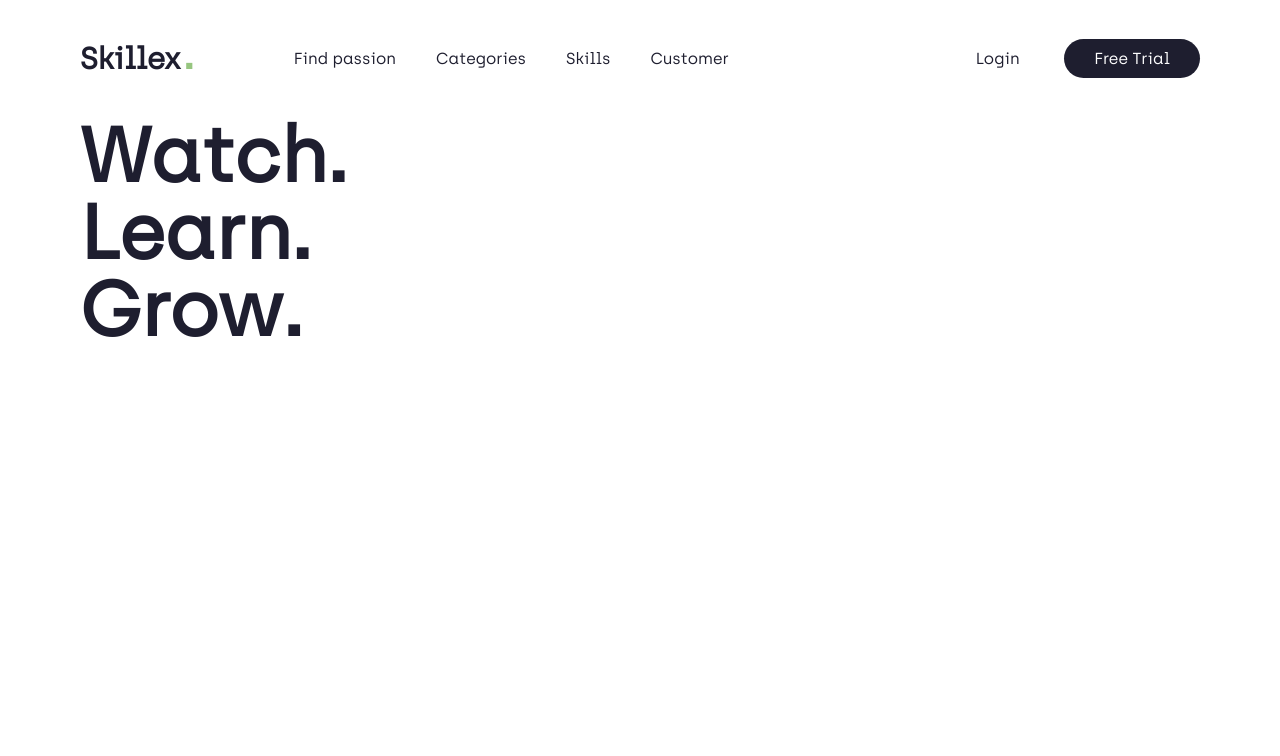
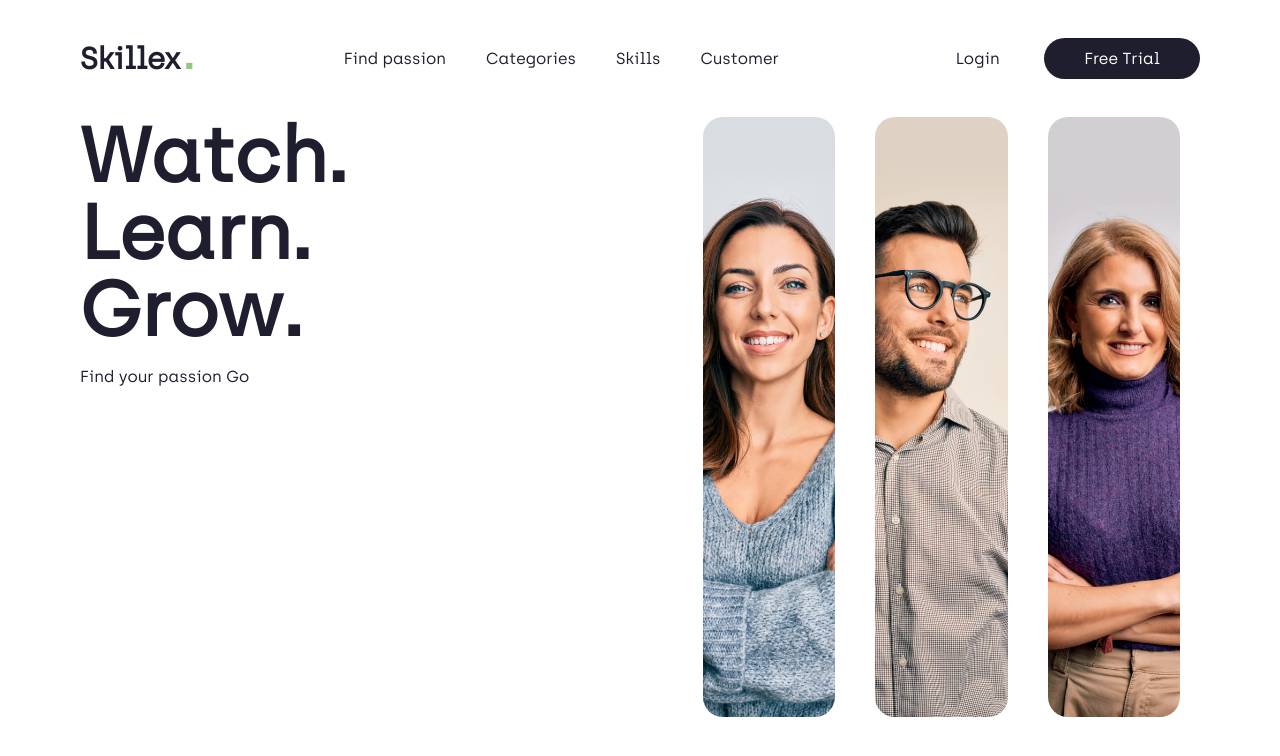
Before and after one commit to julienherou/homepage-skillex-with-sass, a website: page index.html in a window 1280 px wide. Drawn offline with Linux system fonts and the light colour scheme.

Commit message:
images pour hero ok

```diff
--- a/index.html
+++ b/index.html
@@ -16,11 +16,11 @@
             <div class="left">
                 <div class="logo">Skillex<span class="dot">.</span></div>
                 <nav class="nav">
-                    <ul>
-                        <li><a href="#" class="link">Find passion</a></li>
-                        <li><a href="#" class="link">Categories</a></li>
-                        <li><a href="#" class="link">Skills</a></li>
-                        <li><a href="#" class="link">Customer</a></li>
+                    <ul class="menu">
+                        <li class="menu__nav"><a href="#" class="link">Find passion</a></li>
+                        <li class="menu__nav"><a href="#" class="link">Categories</a></li>
+                        <li class="menu__nav"><a href="#" class="link">Skills</a></li>
+                        <li class="menu__nav"><a href="#" class="link">Customer</a></li>
                     </ul>
                 </nav>
             </div>
@@ -32,13 +32,45 @@
             </div>
 
         </header>
+        <main class="homepage">
+            <div class="homepage__hero">
+                <div class="left">
+                    <h1 class="heading">
+                        Watch<span class="dot">.</span><br>
+                        Learn<span class="dot">.</span><br>
+                        Grow<span class="dot">.</span>
+                    </h1>
+                    <form>
+                        <input type="text" class="cta__passion">Find your passion</input>
+                        <a href="#" class="cta__go">Go</a>
+                    </form>
+                </div>
+                <div class="right">
+                    <div class="person">
+                        <div class="person__image">
+                            <div class="image">
+                                <img src="public/img/hero_person-1.jpg" alt="Image of person">
+                            </div>
+                        </div>
+                        <div class="person__image">
+                            <div class="image">
+                                <img src="public/img/hero_person-2.jpg" alt="Image of person">
+                            </div>
+                        </div>
+                        <div class="person__image">
+                            <div class="image">
+                                <img src="public/img/hero_person-3.jpg" alt="Image of person">
+                            </div>
+                        </div>
+                    </div>
+                </div>
+            </div>
 
 
-        <h1>
-            Watch<span class="dot">.</span><br>
-            Learn<span class="dot">.</span><br>
-            Grow<span class="dot">.</span>
-        </h1>
+        </main>
+
+
+
 
     </div>
 
--- a/sass/4-layout/_container.scss
+++ b/sass/4-layout/_container.scss
@@ -1,5 +1,5 @@
 .container{
-    max-width: 140rem;
+    max-width: 145rem;
     margin: 0 auto;
     padding: 4rem 8rem;
 }
--- a/sass/4-layout/_header.scss
+++ b/sass/4-layout/_header.scss
@@ -7,7 +7,7 @@ header{
         display: flex;
         align-items: center;
         .logo{
-            margin-right: 10rem;
+            margin-right: 15rem;
             .dot{
                 color: $color-primary;
                 font-size: 4rem;
--- a/sass/4-layout/_navigation.scss
+++ b/sass/4-layout/_navigation.scss
@@ -1,7 +1,7 @@
 nav{
-    ul{
+    .menu{
         display: flex;
-        > li{
+        &__nav{
             margin-right: 4rem;
         }
     }
--- a/sass/5-components/_buttons.scss
+++ b/sass/5-components/_buttons.scss
@@ -2,7 +2,8 @@
 .btn{
     background: $color-black;
     color: $color-white;
-    padding: 1rem 3rem;
-    border-radius: 2rem;
+    padding: 1.1rem 4rem;
+    border-radius: 4rem;
     cursor: pointer;
+    font-weight: 500;
 }
--- a/sass/6-pages/_homepage.scss
+++ b/sass/6-pages/_homepage.scss
@@ -0,0 +1,64 @@
+.homepage{
+    &__hero{
+        display: flex;
+        .left{
+            flex: 0.8;
+            // background: red;
+        }
+        .cta{
+            display: flex;
+        }
+        .right{
+            flex: 2.2;
+            // background: green;
+        }
+        .person{
+            display: flex;
+            justify-content: flex-end;
+            &__image{
+                padding: 0 2rem;
+                width: 21%;
+                cursor: pointer;
+                transition: all ease-out .4s;
+
+                .image{
+                    border-radius: 2rem;
+                    overflow: hidden;
+                    img{
+                        height: 60rem;
+                        object-fit: cover;
+                        transition: all ease-out .4s;
+                    }
+                }
+                // &:first-child{
+                //     width: 58%;
+                //     img{
+                //         transform: scale(1.3) translate(0, 5rem);
+                //     }
+                // }
+                &:hover{
+                    width: 58%;
+                    img{
+                        // transform-origin: top center;
+                        transform: scale(1.3) translate(0, 5rem);
+                    }
+                }
+
+            }
+
+
+        }
+
+
+
+
+
+
+
+
+
+
+
+    } // End of Hero
+
+} // End of Homepage
```
Also changed, not shown: public/css/style.css, 1 other file.
